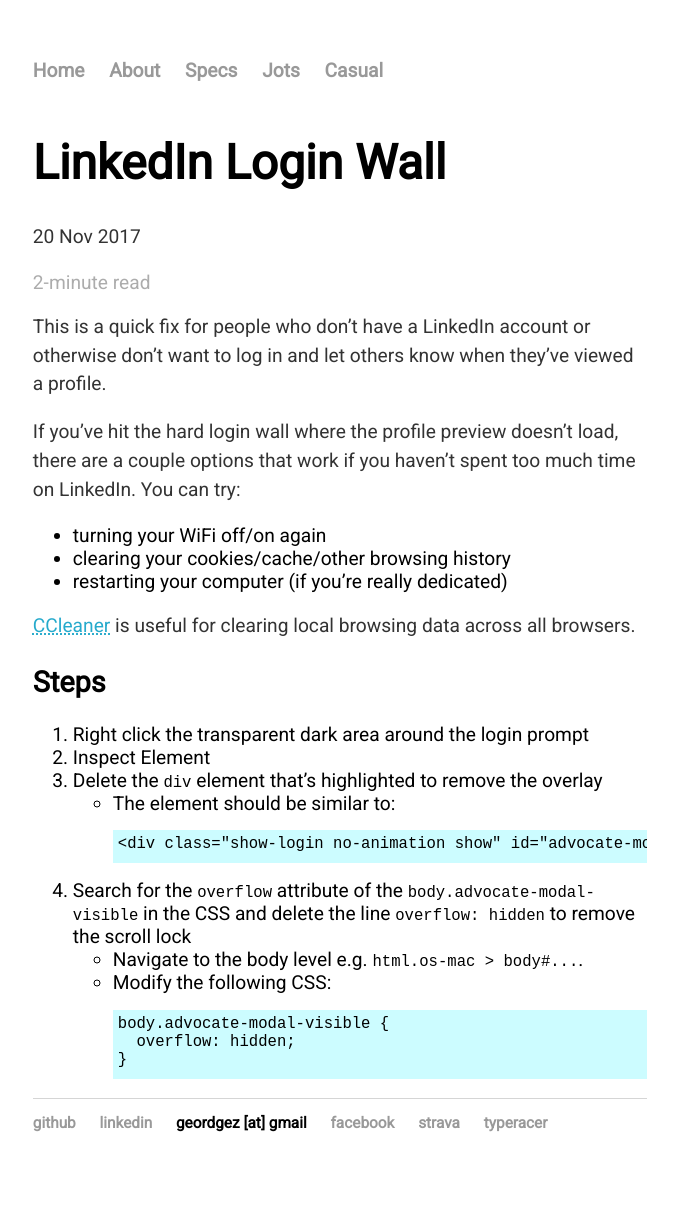
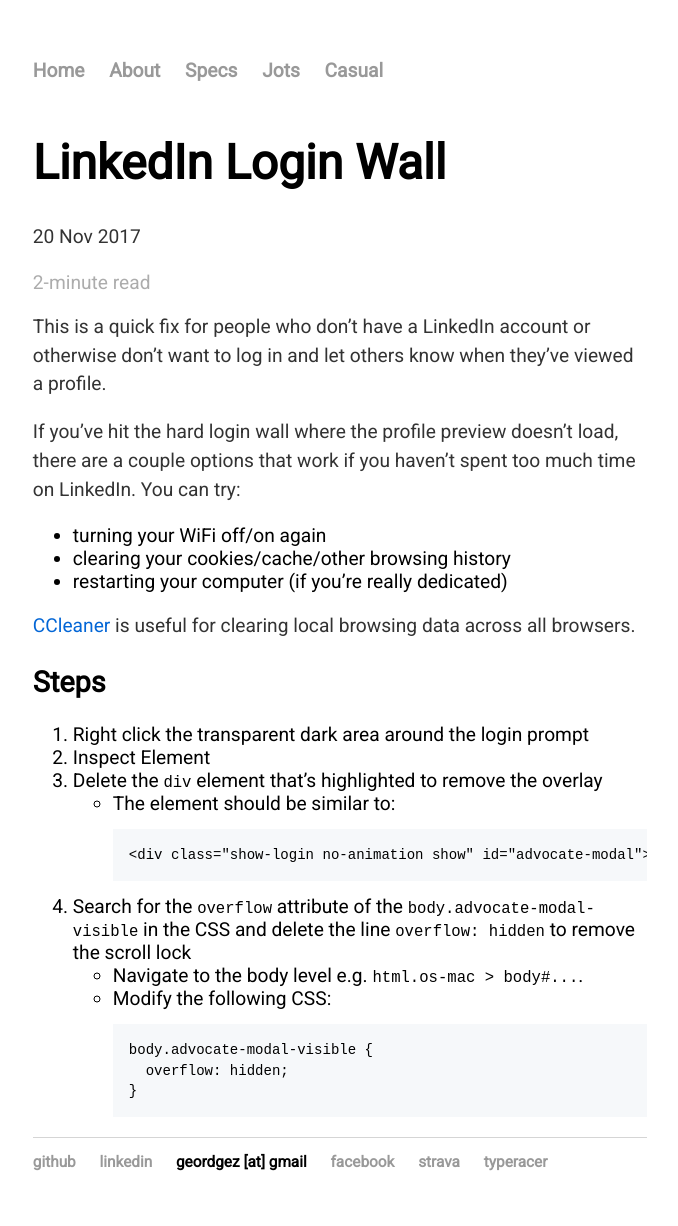
Before and after one commit to geordgez/geordgez.github.io, a Jekyll site: the page built from _posts/2017-11-20-linkedin-login-wall.md, in a window 1280 px wide. Shown: the whole page, without its empty margins (300-978 px from the left). Built offline with Jekyll 4.4.1, drawn with Linux system fonts in a browser that asks for light colours; before the commit the page ends 1187 px from its top, so only the background shows below that.

Commit message:
Code and URL formatting like GitHub *.md

```diff
--- a/css/main.css
+++ b/css/main.css
@@ -41,8 +41,7 @@
     text-decoration: underline;
 }
 .post a {
-  text-decoration: underline dotted;
-  color: #26aacc;
+  color: #0366d6;
 }
 .post a:hover {
     color: #50a054;
@@ -61,11 +60,12 @@
 }
 
 pre {
-    padding: 5px;
-    padding-bottom: 10px;
+    padding: 16px;
     width: auto;
     overflow: auto;
-    background-color: #ccfcff;
+    background-color: #f6f8fa;
+    font-size: 90%;
+    line-height: 1.45;
 }
 
 ul.posts {
```
